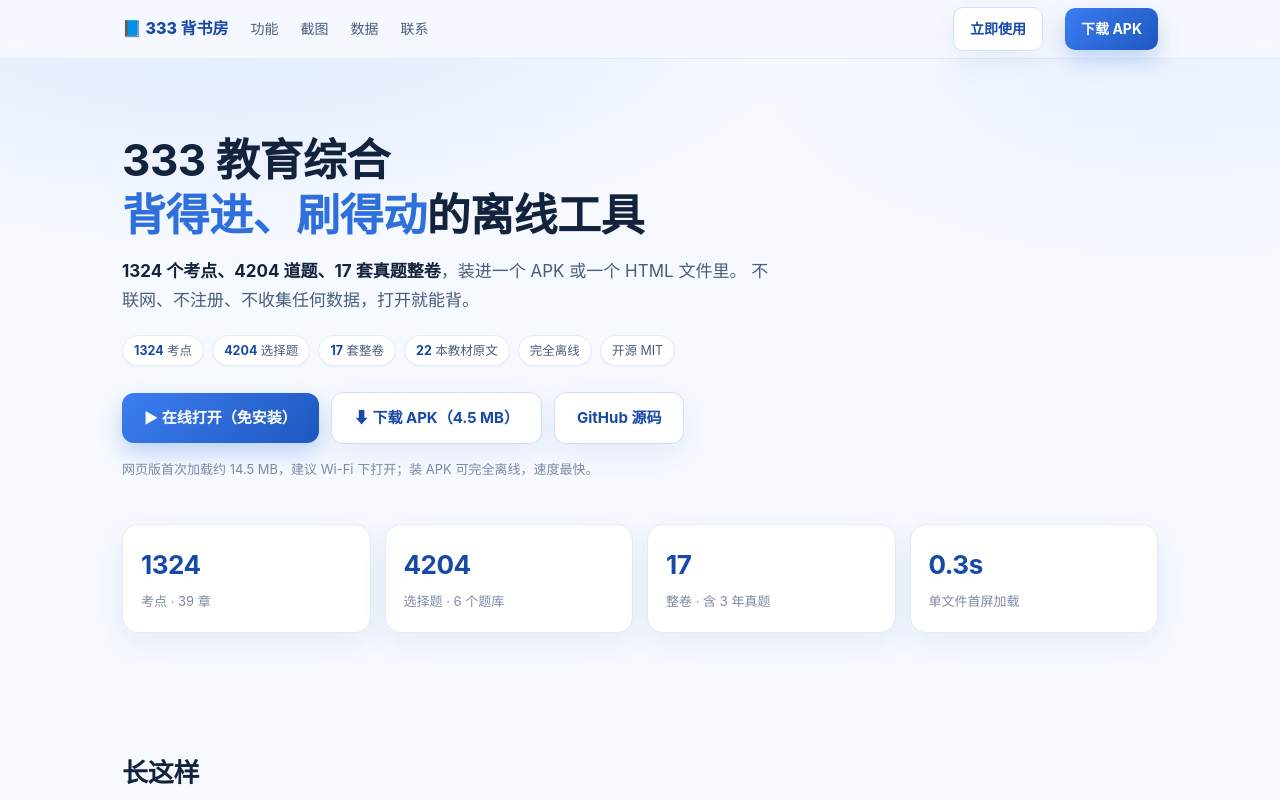
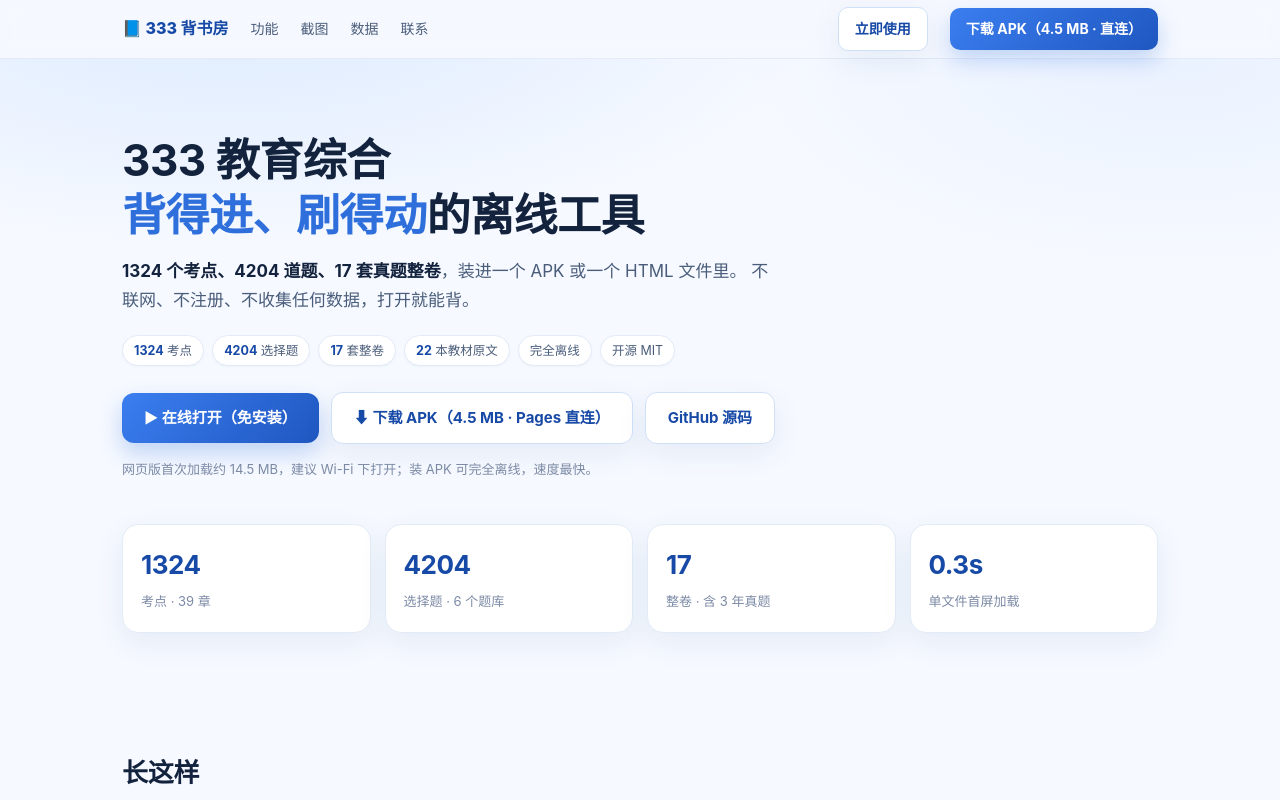
Before and after one commit to Jason-Dyf/333-beishufang, a plain HTML site: page index.html in a window 1280 px wide. Shown: the top 800 px of the page. Drawn offline with Linux system fonts and the light colour scheme.

Commit message:
feat: APK 下载改走 Pages 直连

```diff
--- a/index.html
+++ b/index.html
@@ -114,7 +114,7 @@
   <a href="#contact">联系</a>
   <span class="sp"></span>
   <a class="btn ghost small" href="333beishufang-tablet.html">立即使用</a>
-  <a class="btn primary small" href="https://github.com/Jason-Dyf/333-beishufang/releases/latest">下载 APK</a>
+  <a class="btn primary small" href="333beishufang-1.1.0.apk">下载 APK（4.5 MB · 直连）</a>
 </div></nav>
 
 <header><div class="wrap">
@@ -133,7 +133,7 @@
   </div>
   <div class="cta">
     <a class="btn primary" href="333beishufang-tablet.html">▶ 在线打开（免安装）</a>
-    <a class="btn ghost" href="https://github.com/Jason-Dyf/333-beishufang/releases/latest">⬇ 下载 APK（4.5 MB）</a>
+    <a class="btn ghost" href="333beishufang-1.1.0.apk">⬇ 下载 APK（4.5 MB · Pages 直连）</a>
     <a class="btn ghost" href="https://github.com/Jason-Dyf/333-beishufang">GitHub 源码</a>
   </div>
   <p class="hint">网页版首次加载约 14.5 MB，建议 Wi-Fi 下打开；装 APK 可完全离线，速度最快。</p>
```
